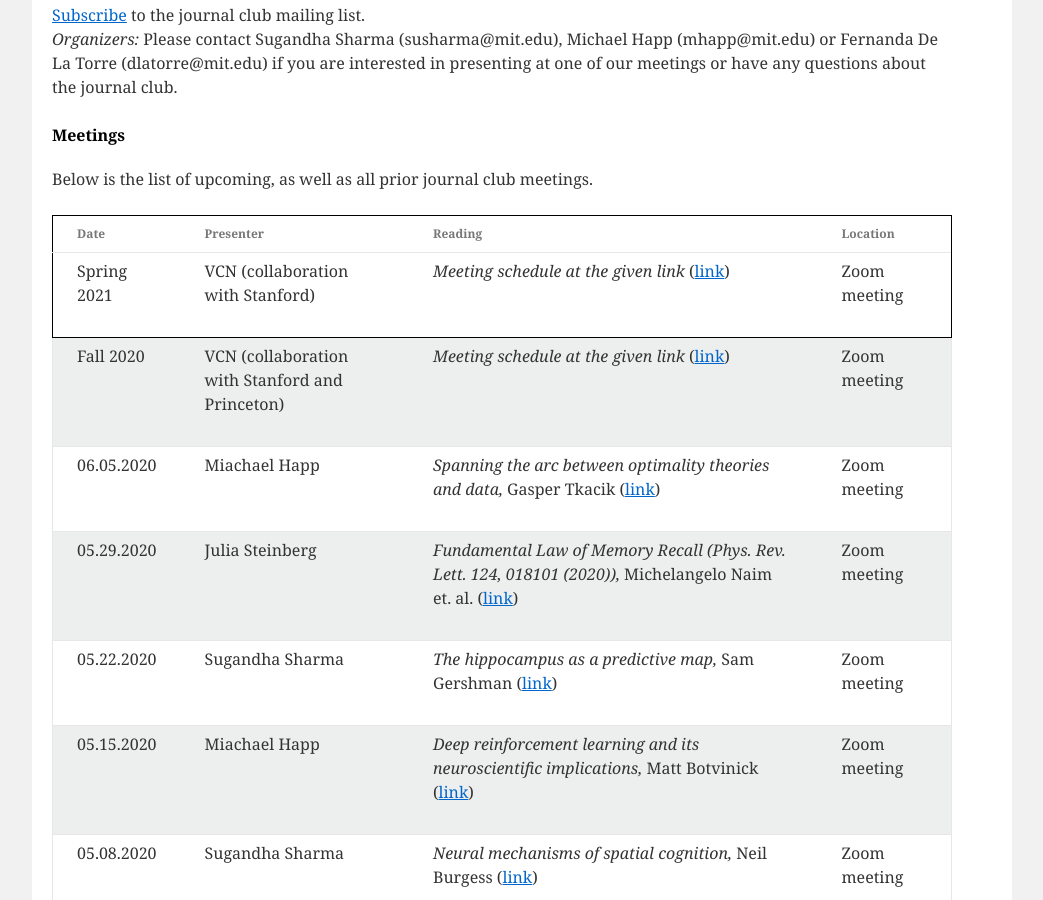
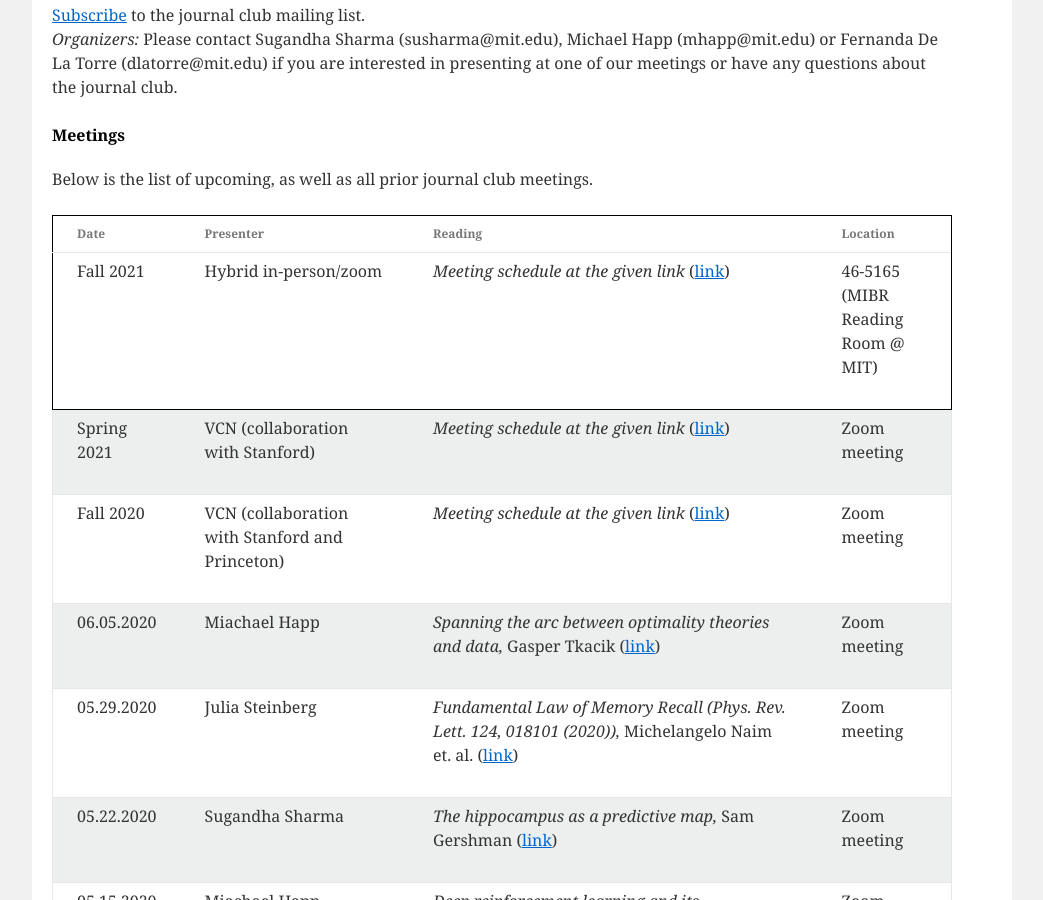
Before and after one commit to compneurojc/compneurojc.github.io, a Jekyll site: the page built from index.html, in a window 1280 px wide and 900 px high, scrolled down 679 px. Shown: the whole window, without its empty margins (118-1161 px from the left). Built offline with Jekyll 4.4.1, drawn with Linux system fonts in a browser that asks for light colours.

Commit message:
Update meeting_info.yml

```diff
--- a/_data/meeting_info.yml
+++ b/_data/meeting_info.yml
@@ -1,3 +1,11 @@
+- presenter: Hybrid in-person/zoom
+  date: Fall 2021
+  paper: Meeting schedule at the given link
+  url: https://virtualcompneurojc.github.io/
+  pdf: "None"
+  authors: ""
+  location: "46-5165 (MIBR Reading Room @ MIT)"
+
 - presenter: VCN (collaboration with Stanford)
   date: Spring 2021
   paper: Meeting schedule at the given link
```
